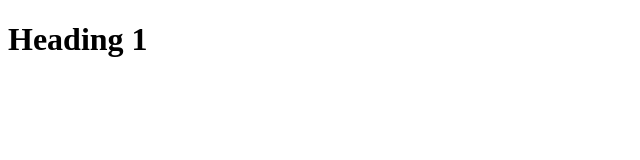
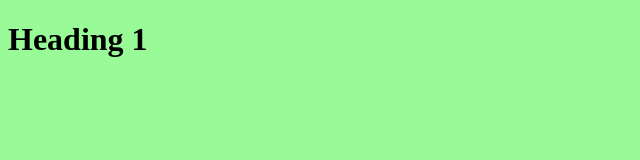
Before and after one commit to mtcodingtech/kh-projects, a plain HTML site: page index.html in a window 1280 px wide. Shown: the whole page, without its empty margins (0-640 px from the left). Drawn offline with Linux system fonts and the light colour scheme.

Commit message:
add styles

```diff
--- /dev/null
+++ b/assets/css/style.css
@@ -0,0 +1,3 @@
+body{
+    background-color: palegreen;
+}
--- a/index.html
+++ b/index.html
@@ -4,6 +4,7 @@
     <meta charset="UTF-8">
     <meta name="viewport" content="width=device-width, initial-scale=1.0">
     <title>Document</title>
+    <link rel="stylesheet" href="assets/css/style.css">
 </head>
 <body>
     <h1>Heading 1</h1>
```
